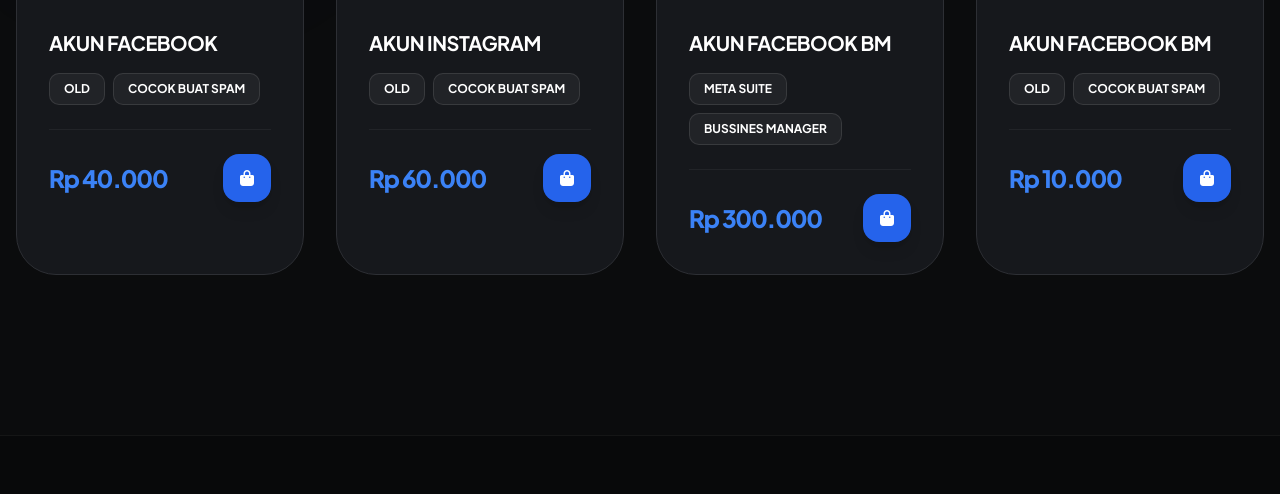
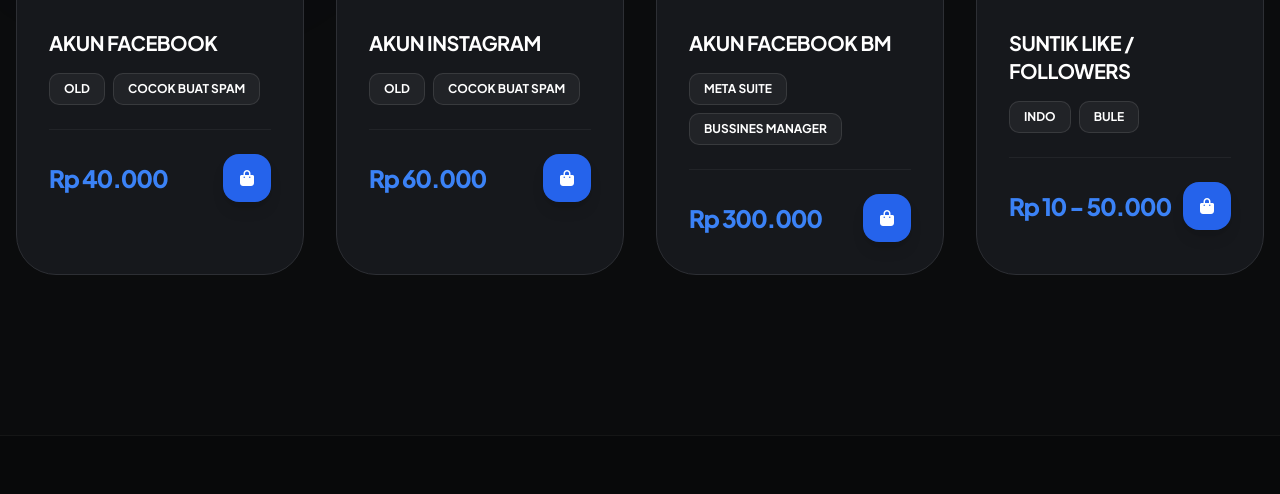
Before and after one commit to NcekDigitalHUB/Digital.github.io, a plain HTML site: page index.html in a window 1280 px wide. Shown: the part 1161-1655 px from the top of the page. Drawn offline with nearby package versions, Linux system fonts and the light colour scheme.

Commit message:
Update index.html

```diff
--- a/index.html
+++ b/index.html
@@ -232,13 +232,13 @@
                     </div>
                 </a>
                 <div class="p-8">
-                    <h4 class="font-bold text-xl mb-4 group-hover:text-blue-500 transition uppercase tracking-tight">AKUN FACEBOOK BM</h4>
+                    <h4 class="font-bold text-xl mb-4 group-hover:text-blue-500 transition uppercase tracking-tight">SUNTIK LIKE / FOLLOWERS</h4>
                     <div class="flex flex-wrap gap-2 mb-6">
-                        <span class="badge-spec">OLD</span>
-                        <span class="badge-spec">COCOK BUAT SPAM</span>
+                        <span class="badge-spec">INDO</span>
+                        <span class="badge-spec">BULE</span>
                     </div>
                     <div class="flex items-center justify-between pt-6 border-t border-white/5">
-                        <p class="text-blue-500 text-2xl font-black tracking-tighter">Rp 10.000</p>
+                        <p class="text-blue-500 text-2xl font-black tracking-tighter">Rp 10 - 50.000</p>
                         <button class="bg-blue-600 text-white w-12 h-12 rounded-2xl flex items-center justify-center shadow-lg"><i class="fa fa-shopping-bag"></i></button>
                     </div>
                 </div>
```
